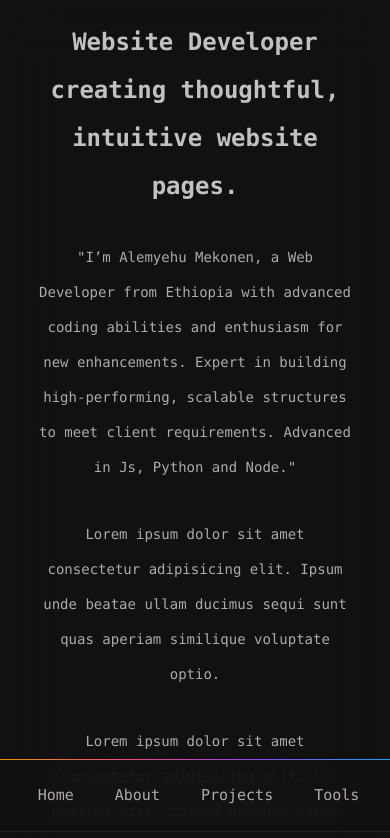
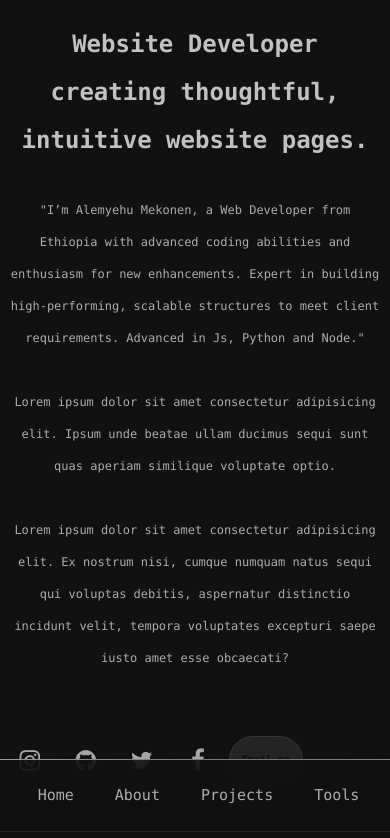
Before and after one commit to afteralexxo/portofolio-using-react, a React (Vite) app: page / in a window 390 px wide. Shown: the top 838 px of the page. Built offline with nearby package versions, Linux system fonts and the light colour scheme.

Commit message:
fix the wrapper width

```diff
--- a/src/App.css
+++ b/src/App.css
@@ -21,12 +21,13 @@
     }
     .main-wrapper{
       top: 5px;
+      width: 100%;
     }
     .main-parag{
       padding-right: 0px;
     }
     .wrapper-container {
-        width: 85%;
+        width: 95%;
         gap: 30px;
     }
     .main-header{
@@ -35,8 +36,8 @@
         text-align: center;
     }
     .main-parag{
-        font-size: 14px;
-        line-height: 35px;
+        font-size: 12px;
+        line-height: 32px;
         text-align: center;
     }
 
```
